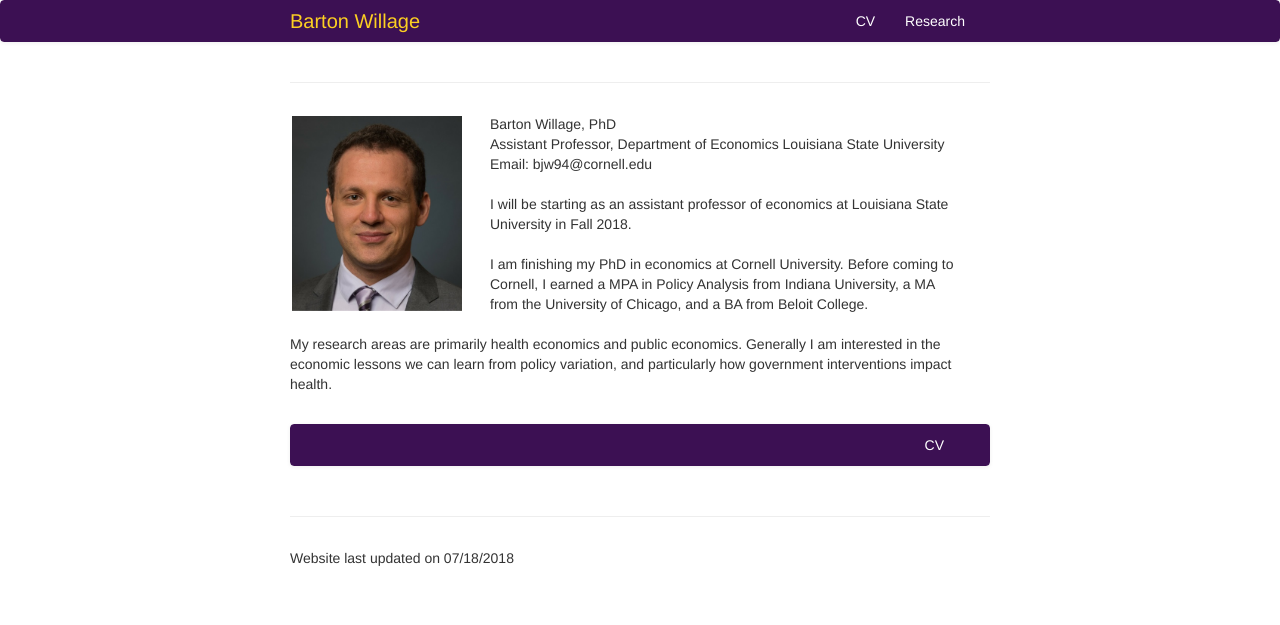
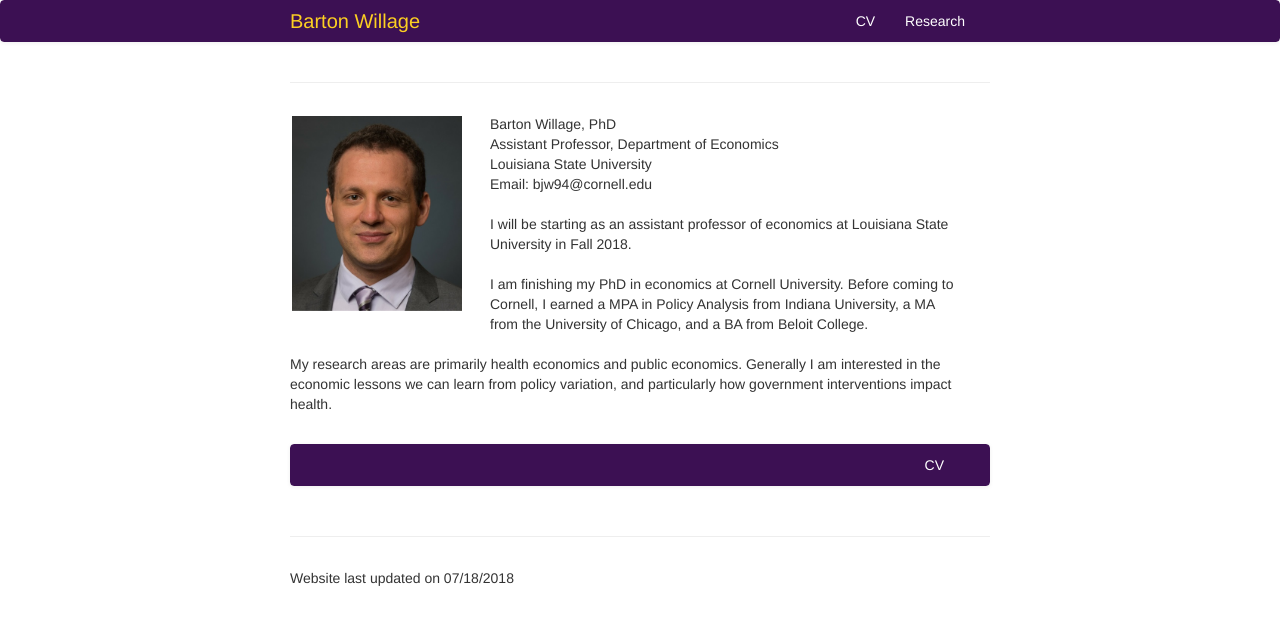
Before and after one commit to bjwillage/bjwillage.github.io, a Jekyll site: the page built from index.md, in a window 1280 px wide. Shown: the top 625 px of the page. Built offline with Jekyll 4.4.1, drawn with Linux system fonts in a browser that asks for light colours.

```diff
--- a/index.md
+++ b/index.md
@@ -22,7 +22,7 @@ keywords:
 
         <div class="span5">
             Barton Willage, PhD
-            <br/>Assistant Professor, Department of Economics
+            <br/>Assistant Professor, Department of Economics<br/>
             Louisiana State University<br/>
             <div id="hide_email">
             Email: bjw94@cornell.edu<br>
```
